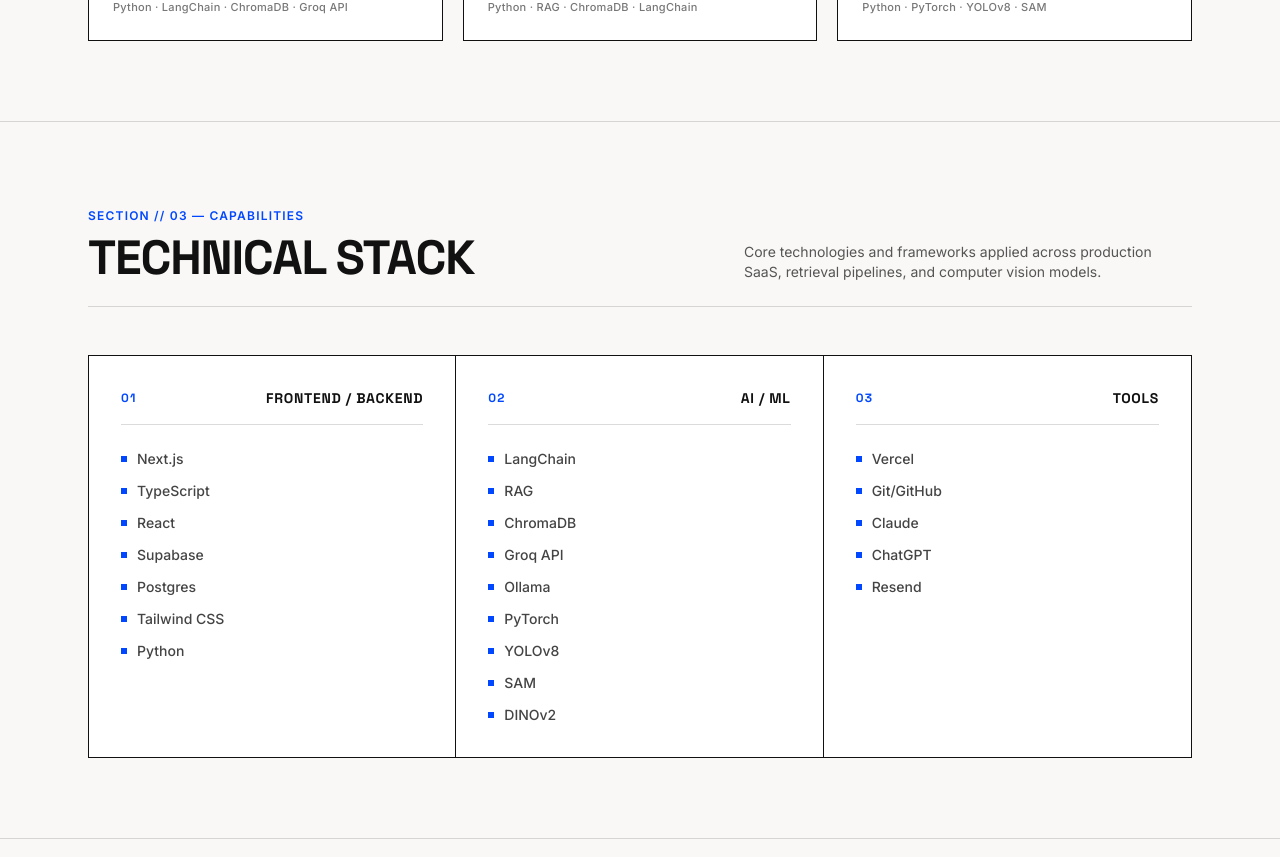
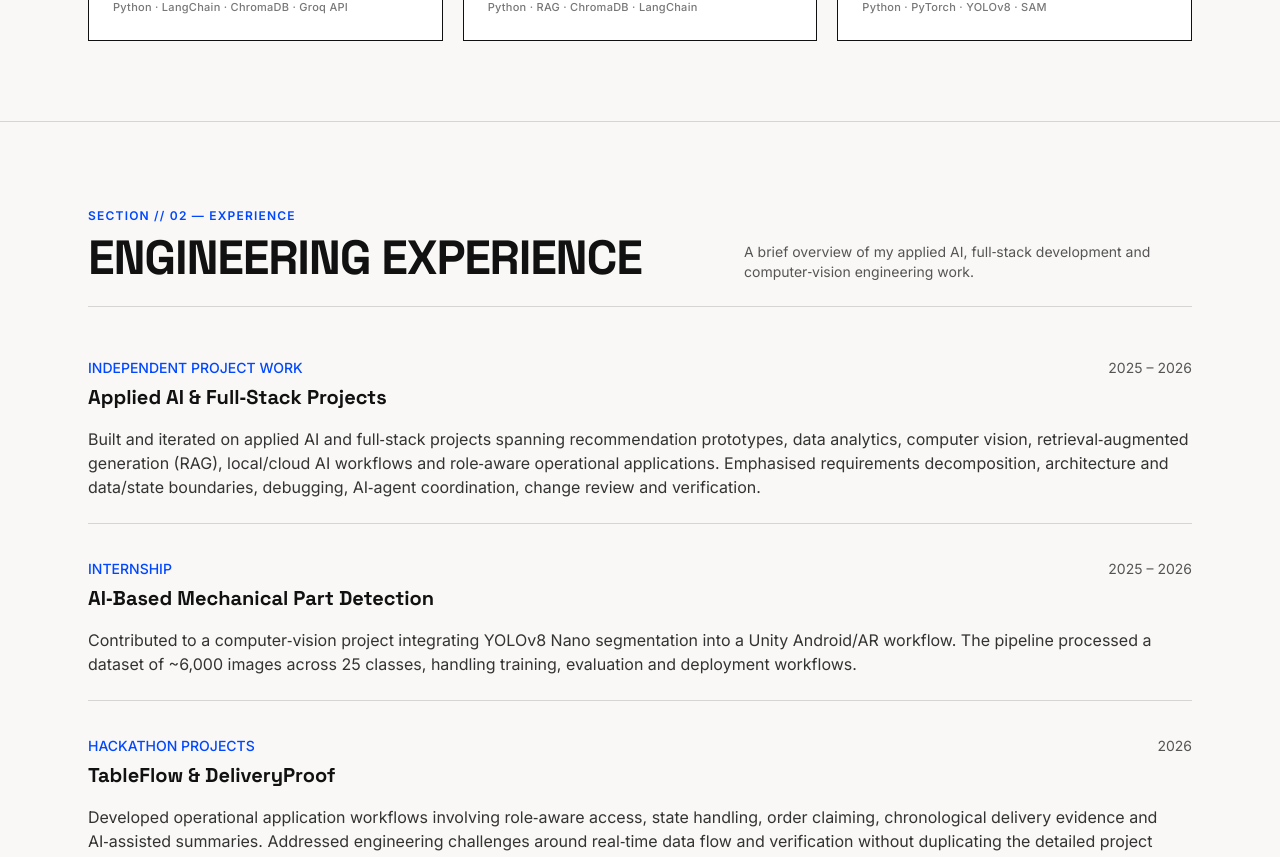
Before and after one commit to ayush22cp008/portfolio, a Next.js app: page / in a window 1280 px wide. Shown: the part 1940-2797 px from the top of the page. Built offline with nearby package versions, Linux system fonts and the light colour scheme.

Commit message:
feat: add portfolio experience section

```diff
--- a/app/page.tsx
+++ b/app/page.tsx
@@ -1,6 +1,6 @@
 import { SiteHeader } from "@/components/SiteHeader";
 import { Hero } from "@/components/Hero";
-
+import { Experience } from "@/components/Experience";
 import { FeaturedProjects } from "@/components/FeaturedProjects";
 import { Skills } from "@/components/Skills";
 import { AskAyush } from "@/components/AskAyush";
@@ -14,6 +14,7 @@
       <main className="flex-1">
         <Hero />
         <FeaturedProjects />
+        <Experience />
         <Skills />
         <AskAyush />
         <About />
--- /dev/null
+++ b/components/Experience.tsx
@@ -0,0 +1,66 @@
+import React from 'react';
+
+export function Experience() {
+  return (
+    <section id="experience" className="border-b border-[#111111]/15 bg-[#F9F8F6]">
+      <div className="mx-auto max-w-6xl px-6 py-20">
+        {/* Header */}
+        <div className="flex flex-col justify-between gap-4 border-b border-[#111111]/15 pb-6 sm:flex-row sm:items-end">
+          <div>
+            <span className="text-xs font-bold uppercase tracking-widest text-[#0047FF]">
+              SECTION // 02 — EXPERIENCE
+            </span>
+            <h2 className="mt-2 font-display text-4xl font-extrabold uppercase tracking-tight text-[#111111] sm:text-5xl">
+              ENGINEERING EXPERIENCE
+            </h2>
+          </div>
+          <p className="max-w-md text-sm text-[#555555]">
+            A brief overview of my applied AI, full‑stack development and computer‑vision engineering work.
+          </p>
+        </div>
+        {/* Entries */}
+        <div className="mt-12 space-y-8">
+          {/* Entry 1 */}
+          <div className="border-b border-[#111111]/15 pb-6 last:border-0">
+            <div className="flex flex-col sm:flex-row sm:justify-between sm:items-baseline">
+              <div>
+                <span className="text-sm font-medium uppercase text-[#0047FF]">Independent Project Work</span>
+                <h3 className="mt-1 text-xl font-bold text-[#111111]">Applied AI & Full‑Stack Projects</h3>
+              </div>
+              <span className="mt-2 text-sm text-[#555555] sm:mt-0">2025 – 2026</span>
+            </div>
+            <p className="mt-4 text-base text-[#333333]">
+              Built and iterated on applied AI and full‑stack projects spanning recommendation prototypes, data analytics, computer vision, retrieval‑augmented generation (RAG), local/cloud AI workflows and role‑aware operational applications. Emphasised requirements decomposition, architecture and data/state boundaries, debugging, AI‑agent coordination, change review and verification.
+            </p>
+          </div>
+          {/* Entry 2 */}
+          <div className="border-b border-[#111111]/15 pb-6 last:border-0">
+            <div className="flex flex-col sm:flex-row sm:justify-between sm:items-baseline">
+              <div>
+                <span className="text-sm font-medium uppercase text-[#0047FF]">Internship</span>
+                <h3 className="mt-1 text-xl font-bold text-[#111111]">AI‑Based Mechanical Part Detection</h3>
+              </div>
+              <span className="mt-2 text-sm text-[#555555] sm:mt-0">2025 – 2026</span>
+            </div>
+            <p className="mt-4 text-base text-[#333333]">
+              Contributed to a computer‑vision project integrating YOLOv8 Nano segmentation into a Unity Android/AR workflow. The pipeline processed a dataset of ~6,000 images across 25 classes, handling training, evaluation and deployment workflows.
+            </p>
+          </div>
+          {/* Entry 3 */}
+          <div className="pb-6">
+            <div className="flex flex-col sm:flex-row sm:justify-between sm:items-baseline">
+              <div>
+                <span className="text-sm font-medium uppercase text-[#0047FF]">Hackathon Projects</span>
+                <h3 className="mt-1 text-xl font-bold text-[#111111]">TableFlow & DeliveryProof</h3>
+              </div>
+              <span className="mt-2 text-sm text-[#555555] sm:mt-0">2026</span>
+            </div>
+            <p className="mt-4 text-base text-[#333333]">
+              Developed operational application workflows involving role‑aware access, state handling, order claiming, chronological delivery evidence and AI‑assisted summaries. Addressed engineering challenges around real‑time data flow and verification without duplicating the detailed project cards shown in the Work section.
+            </p>
+          </div>
+        </div>
+      </div>
+    </section>
+  );
+}
--- a/components/SiteHeader.tsx
+++ b/components/SiteHeader.tsx
@@ -17,6 +17,12 @@
             className="transition-colors hover:text-[#0047FF]"
           >
             Work
+          </a>
+          <a
+            href="/#experience"
+            className="transition-colors hover:text-[#0047FF]"
+          >
+            Experience
           </a>
           <a
             href="/#stack"
```
